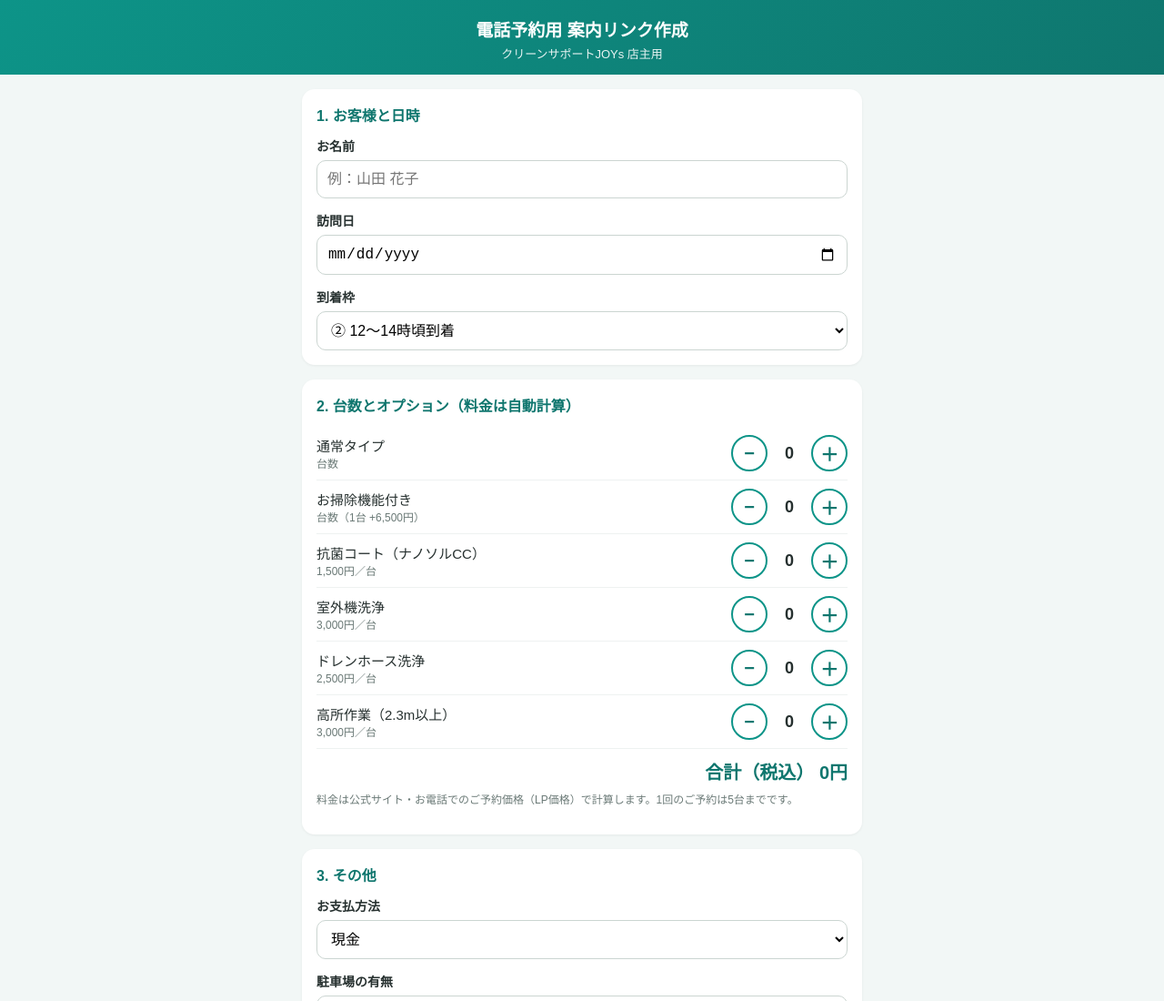
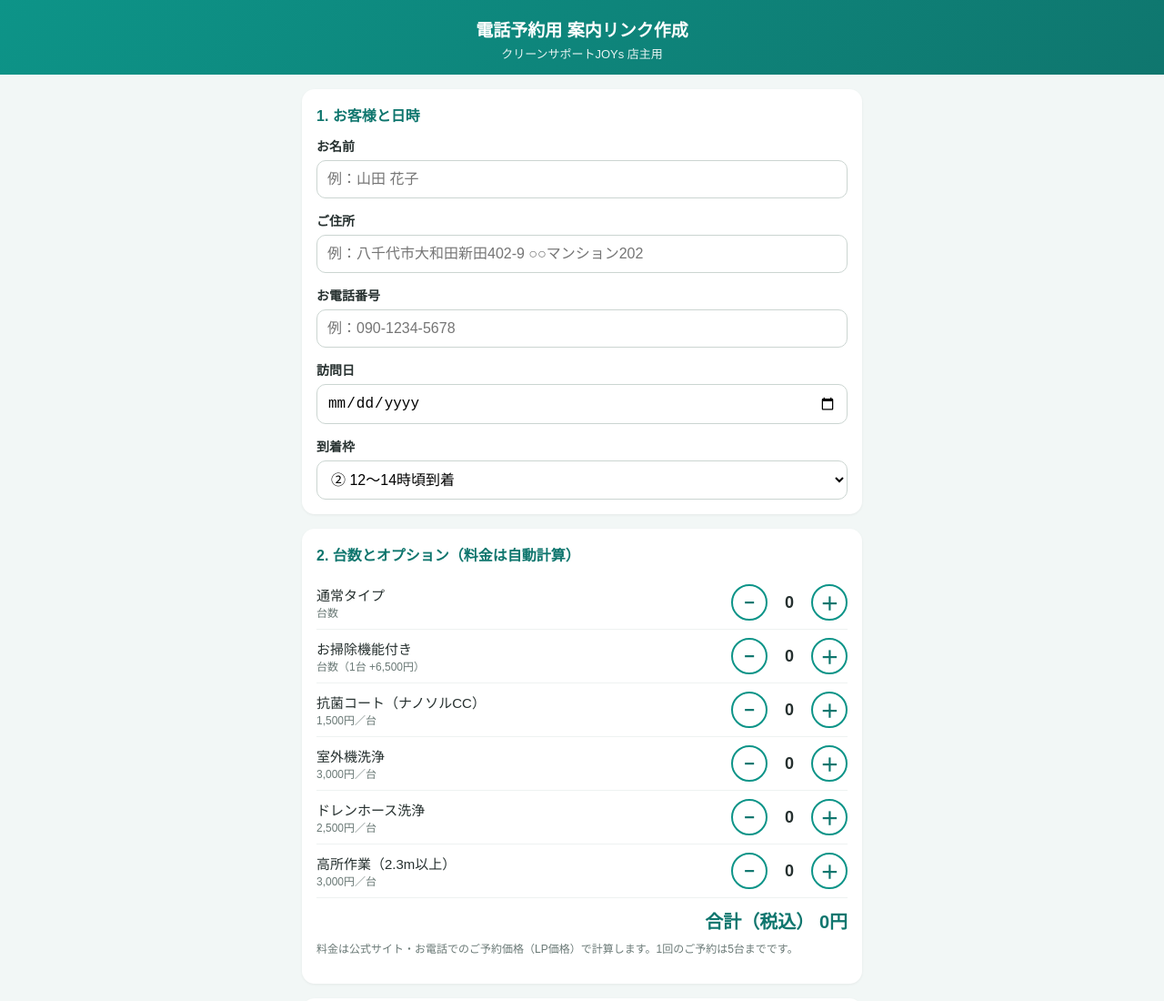
Before and after one commit to kon8777/kon8777.github.io, a plain HTML site: page joys-booking/tel.html in a window 1280 px wide. Shown: the top 1100 px of the page at 91% size. Drawn offline with Linux system fonts and the light colour scheme.

Commit message:
電話予約用リンクに住所・電話番号の欄を追加

```diff
--- a/joys-booking/tel.html
+++ b/joys-booking/tel.html
@@ -15,7 +15,7 @@
   h2 { font-size: 16px; color: #0f766e; margin: 0 0 12px; }
   label.flabel { display: block; font-size: 14px; font-weight: bold; margin: 14px 0 6px; }
   label.flabel:first-of-type { margin-top: 0; }
-  input[type="text"], input[type="date"], select { width: 100%; font-size: 16px; padding: 11px; border: 1px solid #cbd5d1; border-radius: 10px; background: #fff; }
+  input[type="text"], input[type="tel"], input[type="date"], select { width: 100%; font-size: 16px; padding: 11px; border: 1px solid #cbd5d1; border-radius: 10px; background: #fff; }
   .crow { display: flex; align-items: center; justify-content: space-between; padding: 9px 0; border-bottom: 1px solid #eef2f1; }
   .crow:last-child { border-bottom: none; }
   .crow .name { font-size: 15px; }
@@ -45,6 +45,10 @@
     <h2>1. お客様と日時</h2>
     <label class="flabel" for="name">お名前</label>
     <input type="text" id="name" placeholder="例：山田 花子">
+    <label class="flabel" for="address">ご住所</label>
+    <input type="text" id="address" placeholder="例：八千代市大和田新田402-9 ○○マンション202">
+    <label class="flabel" for="phone">お電話番号</label>
+    <input type="tel" id="phone" placeholder="例：090-1234-5678">
     <label class="flabel" for="date">訪問日</label>
     <input type="date" id="date">
     <label class="flabel" for="slot">到着枠</label>
@@ -183,6 +187,8 @@
     const q = new URLSearchParams({
       tel: "1",
       name: name,
+      address: document.getElementById("address").value.trim(),
+      phone: document.getElementById("phone").value.trim(),
       date: dateStr,
       menu: parts.join("、"),
       total: yen(calc()),
```
Also changed, not shown: joys-booking/welcome.html (+4 -0 lines).
